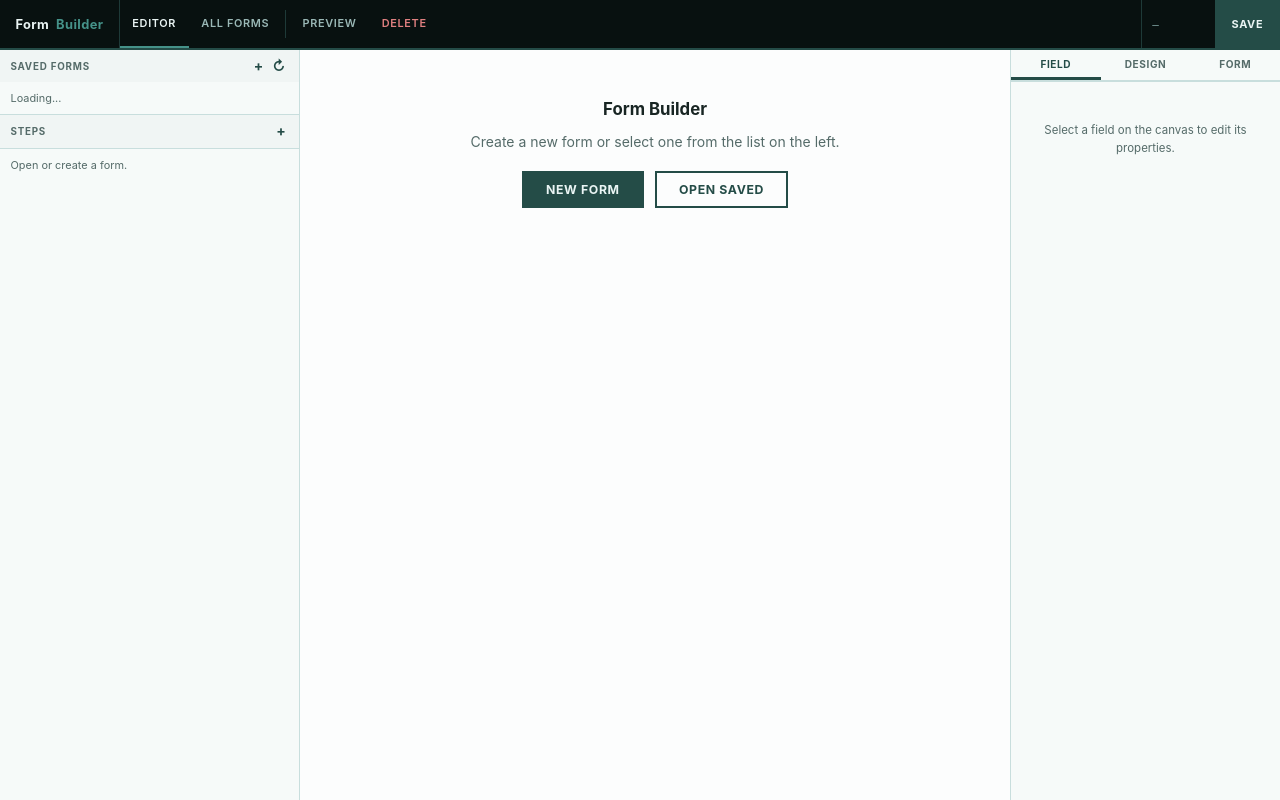
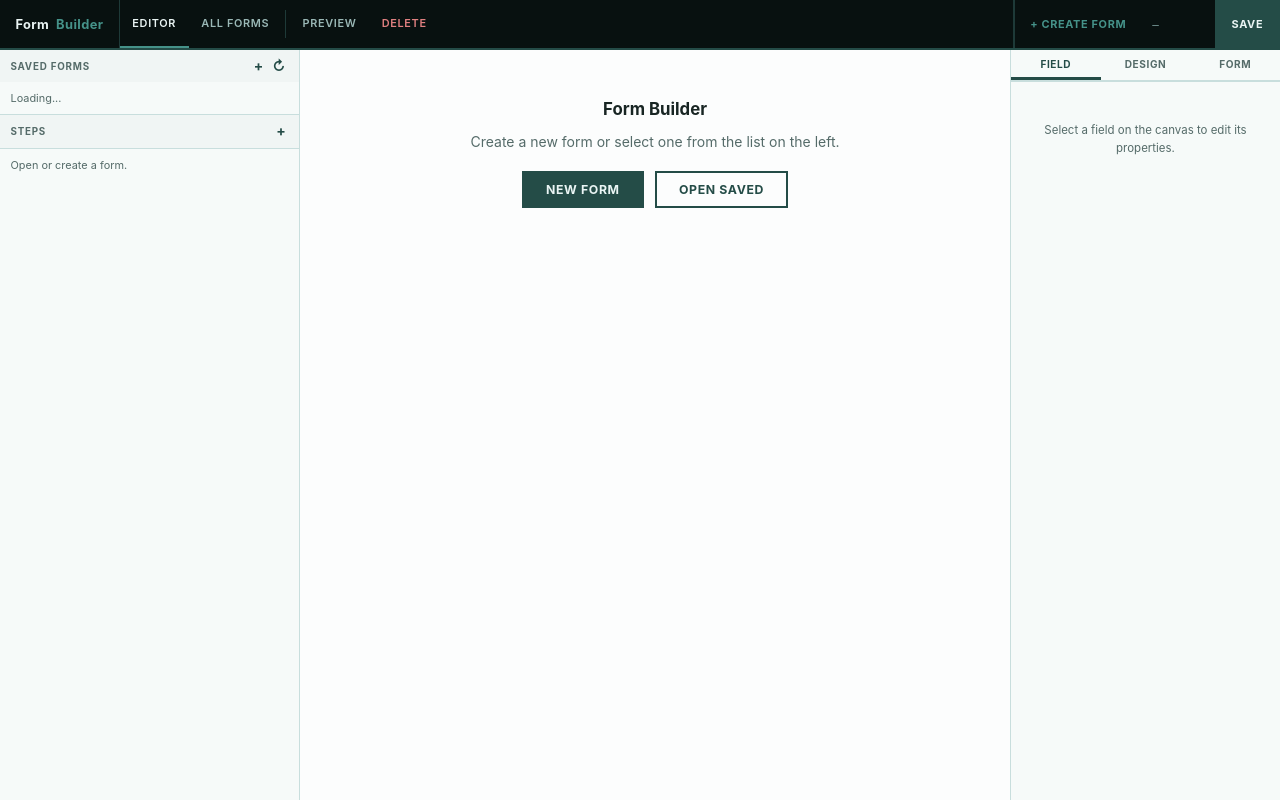
Before and after one commit to crissymoon/form-quote-builder-tool, a PHP site: page /builder/ui.php in a window 1280 px wide. Run offline with PHP 8.4, Linux system fonts and the light colour scheme; some libraries are stand-ins or nearby versions.

Commit message:
feat: add Create Form button to top-right toolbar

```diff
--- a/src/builder/ui.php
+++ b/src/builder/ui.php
@@ -104,6 +104,22 @@ a:hover { color: var(--c-accent); }
     text-overflow: ellipsis;
     white-space: nowrap;
 }
+.toolbar-create-btn {
+    height: 100%;
+    padding: 0 1.1rem;
+    background: none;
+    border: none;
+    border-left: 1px solid #1e3a38;
+    color: var(--c-accent);
+    font-size: 0.78rem;
+    font-weight: 700;
+    text-transform: uppercase;
+    letter-spacing: 0.06em;
+    cursor: pointer;
+    white-space: nowrap;
+    transition: background 0.15s, color 0.15s;
+}
+.toolbar-create-btn:hover { background: var(--c-primary); color: var(--c-hdr-text); }
 .toolbar-save-btn {
     height: 100%;
     padding: 0 1.2rem;
@@ -567,6 +583,7 @@ a:hover { color: var(--c-accent); }
 
     <div class="toolbar-spacer"></div>
     <div class="toolbar-right">
+        <button class="toolbar-create-btn" onclick="newForm()" title="Create a new form">+ Create Form</button>
         <div class="toolbar-form-name" id="toolbar-form-name">—</div>
         <span class="save-indicator" id="save-indicator">Saved</span>
         <button class="toolbar-save-btn" onclick="saveForm()">Save</button>
```
